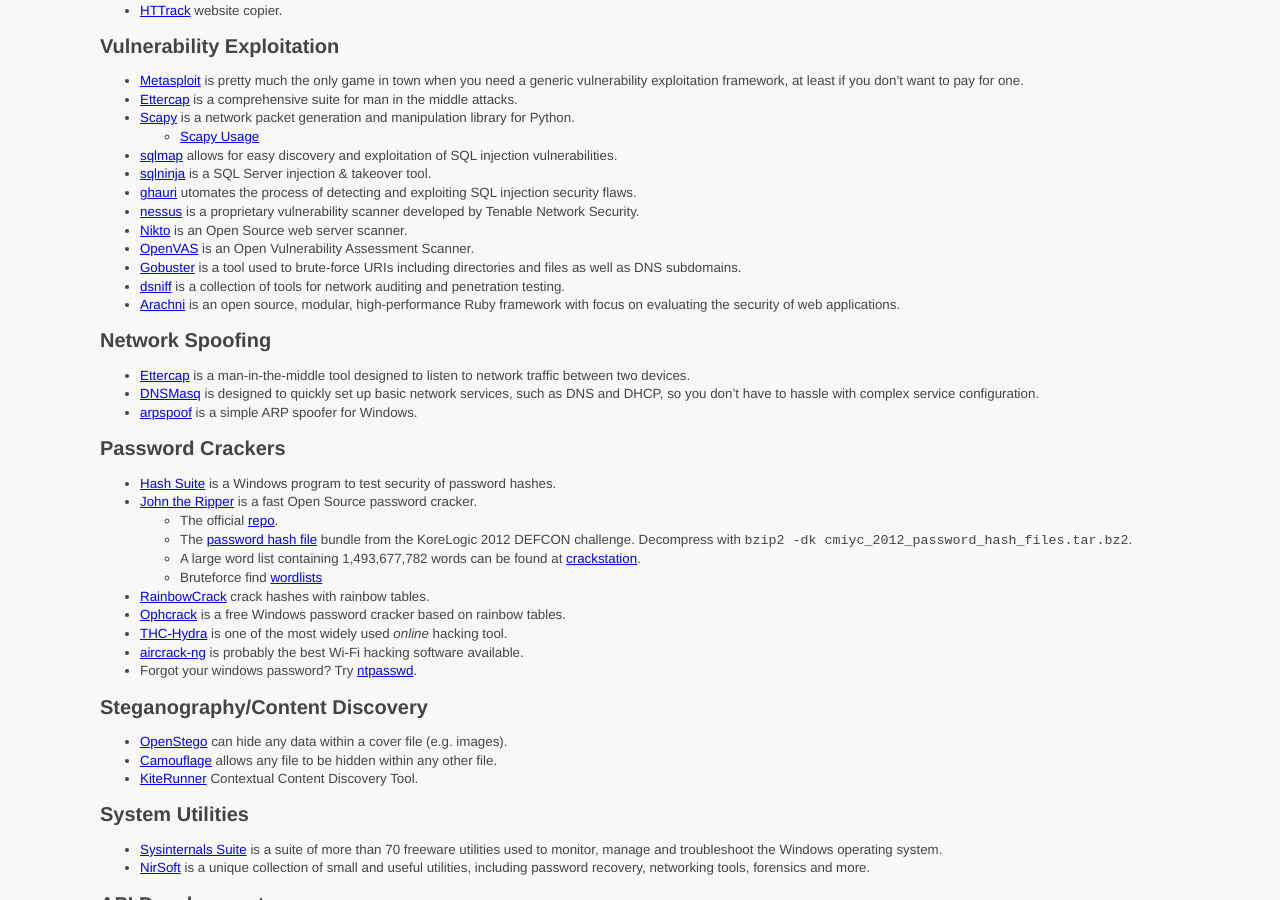
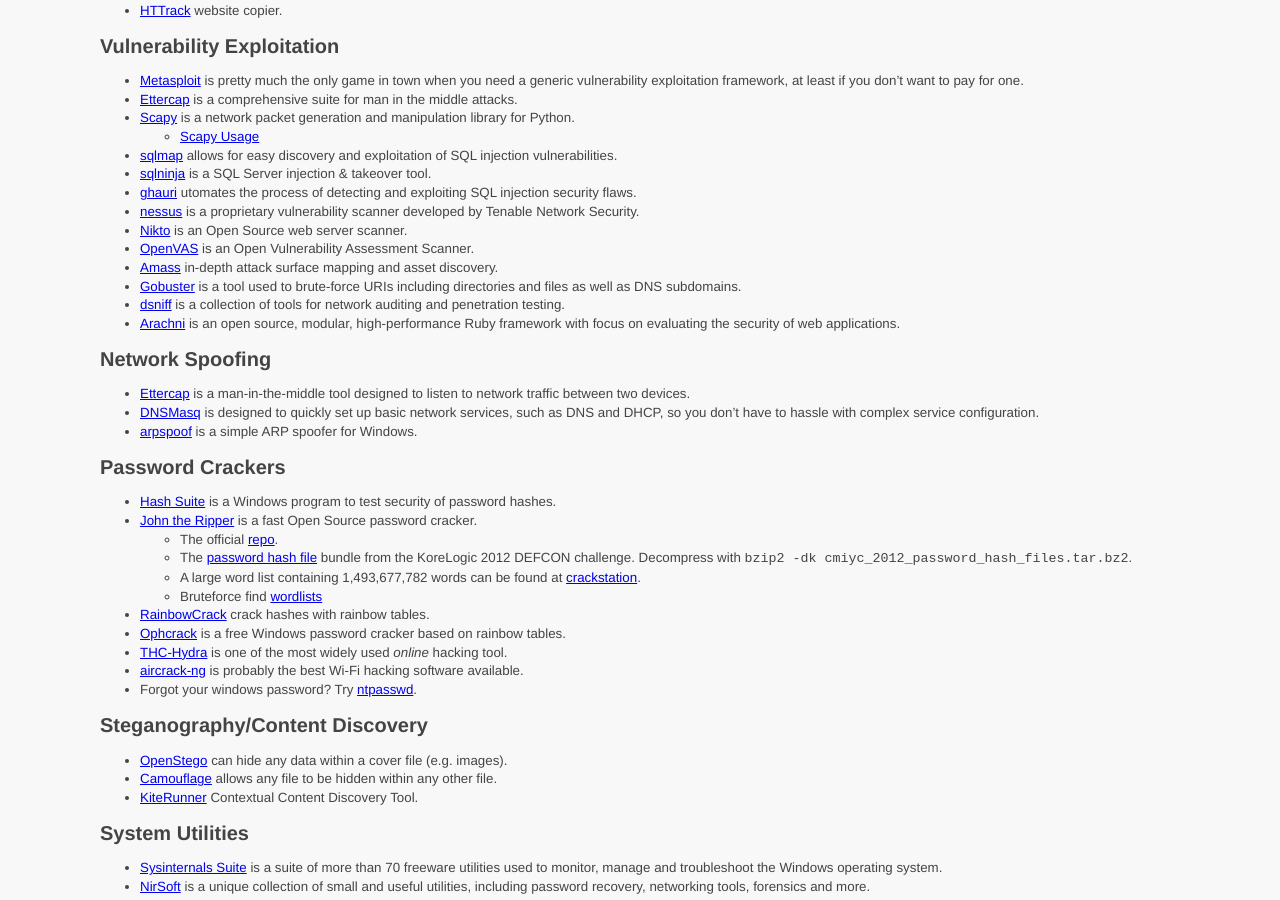
Before and after one commit to ycpcs/cs335-spring2024, a Jekyll site: the page built from resources/index.md, in a window 1280 px wide and 900 px high, scrolled down 1046 px. Built offline with Jekyll 4.4.1, drawn with Linux system fonts in a browser that asks for light colours.

Commit message:
add amass

```diff
--- a/resources/index.md
+++ b/resources/index.md
@@ -72,6 +72,7 @@ Vulnerability Exploitation
 - [nessus](https://www.tenable.com/products/nessus/nessus-essentials) is a proprietary vulnerability scanner developed by Tenable Network Security.
 - [Nikto](https://cirt.net/Nikto2) is an Open Source web server scanner.
 - [OpenVAS](http://www.openvas.org/) is an Open Vulnerability Assessment Scanner.
+- [Amass](https://github.com/owasp-amass/amass) in-depth attack surface mapping and asset discovery.
 - [Gobuster](https://github.com/OJ/gobuster) is a tool used to brute-force URIs including directories and files as well as DNS subdomains.
 - [dsniff](https://www.monkey.org/~dugsong/dsniff/) is a collection of tools for network auditing and penetration testing.
 - [Arachni](https://ecsypno.com/pages/arachni-web-application-security-scanner-framework) is an open source, modular, high-performance Ruby framework with focus on evaluating the security of web applications.
```
